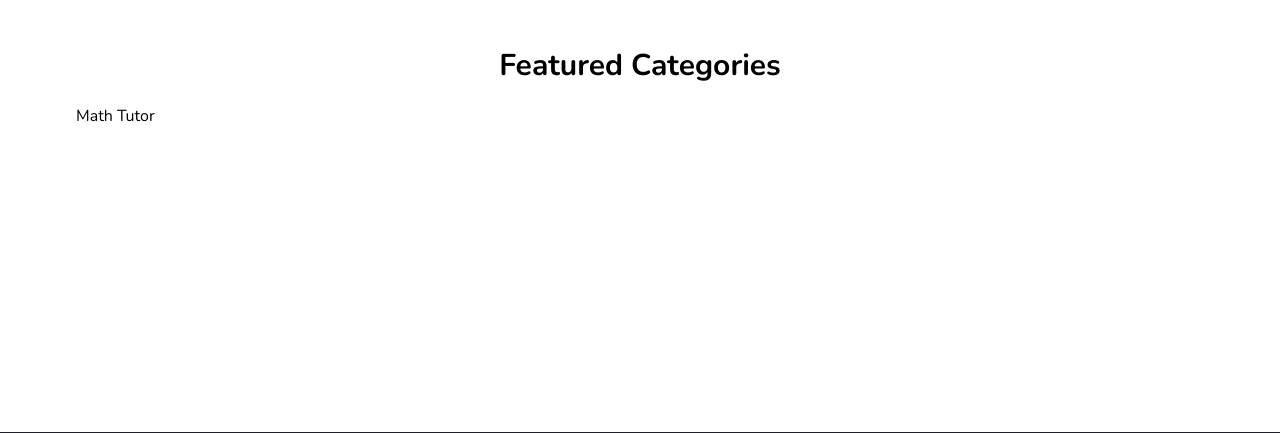
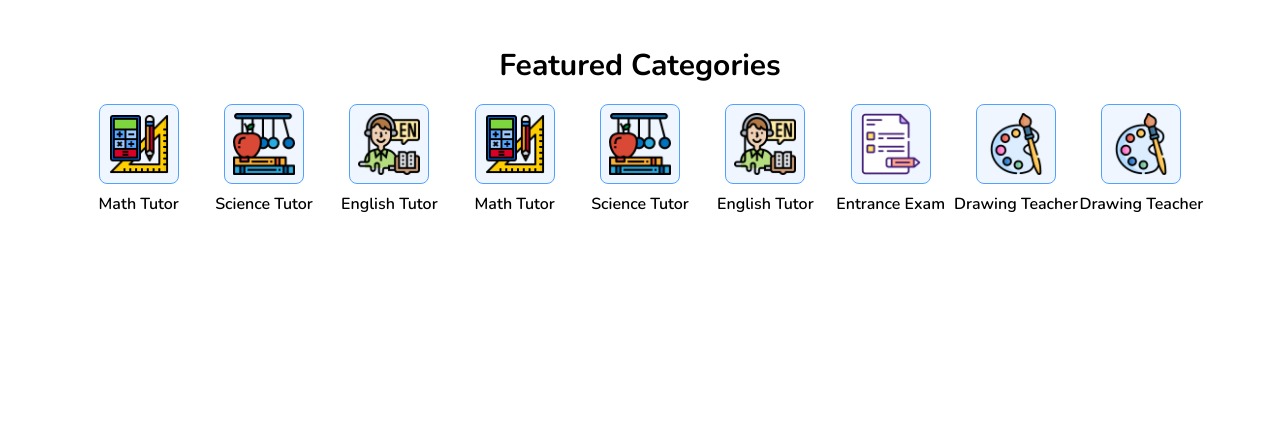
Before and after one commit to thedevgenius/classfinds, a Django app: page / in a window 1280 px wide. Shown: the part 68-501 px from the top of the page. Run offline with Django 5.2, Linux system fonts and the light colour scheme; data comes from the database, SQL or seed files in the repository; both versions use the stored data as it was after the commit; some libraries are stand-ins or nearby versions.

Commit message:
Updates';

```diff
--- a/business/urls.py
+++ b/business/urls.py
@@ -5,7 +5,7 @@ urlpatterns = [
     path('categories/', CategoryListView.as_view(), name='categories'),
     path('select-location/', LocationSelectView.as_view(), name='location_select'),
     path('search/', SearchView.as_view(), name='search'),
-    path('category/<str:slug>', BusinessListView.as_view(), name='business_list'),
+    path('category/<str:slug>/', BusinessListView.as_view(), name='business_list'),
     path('<str:slug>/', BusinessDetailView.as_view(), name='business_detail'),
 
 
--- a/templates/core/index.html
+++ b/templates/core/index.html
@@ -1,4 +1,5 @@
 {% extends 'base.html' %}
+{% load static %}
 
 
 {% block title %}Home{% endblock title %}
@@ -24,13 +25,79 @@
 
     <div class="max-w-6xl mx-auto px-3 py-3 lg:py-12">
         <h2 class="text-black font-bold text-3xl hidden lg:block text-center mb-5">Featured Categories</h2>
-        <div class="grid grid-cols-3 md:grid-cols-6 lg:grid-cols-9">
+        <div class="grid grid-cols-3 md:grid-cols-6 lg:grid-cols-9 gap-y-3">
             <div class="item">
-                <a href="/category/math-tutor">
-                    <figure>
-                        <img src="" alt="">
+                <a href="{% url 'business_list' 'math-tutor' %}">
+                    <figure class="max-w-16 lg:max-w-20 bg-blue-50 border border-blue-400 p-2 rounded-lg block mx-auto">
+                        <img src="{% static 'images/category_images/math.png' %}" alt="Math Tutor">
                     </figure>
-                    <h5>Math Tutor</h5>
+                    <h5 class="text-center font-semibold mt-2 text-black">Math Tutor</h5>
+                </a>
+            </div>
+            <div class="item">
+                <a href="{% url 'business_list' 'science-tutor' %}">
+                    <figure class="max-w-16 lg:max-w-20 bg-blue-50 border border-blue-400 p-2 rounded-lg block mx-auto">
+                        <img src="{% static 'images/category_images/physics.png' %}" alt="Math Tutor">
+                    </figure>
+                    <h5 class="text-center font-semibold text-black mt-2">Science Tutor</h5>
+                </a>
+            </div>
+            <div class="item">
+                <a href="{% url 'business_list' 'english-tutor' %}">
+                    <figure class="max-w-16 lg:max-w-20 bg-blue-50 border border-blue-400 p-2 rounded-lg block mx-auto">
+                        <img src="{% static 'images/category_images/english.png' %}" alt="Math Tutor">
+                    </figure>
+                    <h5 class="text-center font-semibold text-black mt-2">English Tutor</h5>
+                </a>
+            </div>
+
+            <div class="item">
+                <a href="{% url 'business_list' 'math-tutor' %}">
+                    <figure class="max-w-16 lg:max-w-20 bg-blue-50 border border-blue-400 p-2 rounded-lg block mx-auto">
+                        <img src="{% static 'images/category_images/math.png' %}" alt="Math Tutor">
+                    </figure>
+                    <h5 class="text-center font-semibold mt-2 text-black">Math Tutor</h5>
+                </a>
+            </div>
+            <div class="item">
+                <a href="{% url 'business_list' 'science-tutor' %}">
+                    <figure class="max-w-16 lg:max-w-20 bg-blue-50 border border-blue-400 p-2 rounded-lg block mx-auto">
+                        <img src="{% static 'images/category_images/physics.png' %}" alt="Math Tutor">
+                    </figure>
+                    <h5 class="text-center font-semibold text-black mt-2">Science Tutor</h5>
+                </a>
+            </div>
+            <div class="item">
+                <a href="{% url 'business_list' 'english-tutor' %}">
+                    <figure class="max-w-16 lg:max-w-20 bg-blue-50 border border-blue-400 p-2 rounded-lg block mx-auto">
+                        <img src="{% static 'images/category_images/english.png' %}" alt="Math Tutor">
+                    </figure>
+                    <h5 class="text-center font-semibold text-black mt-2">English Tutor</h5>
+                </a>
+            </div>
+
+            <div class="item">
+                <a href="{% url 'business_list' 'entrance-exam' %}">
+                    <figure class="max-w-16 lg:max-w-20 bg-blue-50 border border-blue-400 p-2 rounded-lg block mx-auto">
+                        <img src="{% static 'images/category_images/etrance-exam.png' %}" alt="Math Tutor">
+                    </figure>
+                    <h5 class="text-center font-semibold text-black mt-2">Entrance Exam</h5>
+                </a>
+            </div>
+            <div class="item">
+                <a href="{% url 'business_list' 'drawing' %}">
+                    <figure class="max-w-16 lg:max-w-20 bg-blue-50 border border-blue-400 p-2 rounded-lg block mx-auto">
+                        <img src="{% static 'images/category_images/drawing.png' %}" alt="Math Tutor">
+                    </figure>
+                    <h5 class="text-center font-semibold text-black mt-2">Drawing Teacher</h5>
+                </a>
+            </div>
+            <div class="item">
+                <a href="{% url 'business_list' 'drawing' %}">
+                    <figure class="max-w-16 lg:max-w-20 bg-blue-50 border border-blue-400 p-2 rounded-lg block mx-auto">
+                        <img src="{% static 'images/category_images/drawing.png' %}" alt="Math Tutor">
+                    </figure>
+                    <h5 class="text-center font-semibold text-black mt-2">Drawing Teacher</h5>
                 </a>
             </div>
         </div>
```
Also changed, not shown: db.sqlite3, static/images/category_images/chemistry.png (added), static/images/category_images/drawing.png (added), static/images/category_images/english.png (added), static/images/category_images/etrance-exam.png (added), static/images/category_images/math.png (added), static/images/category_images/physics.png (added).
